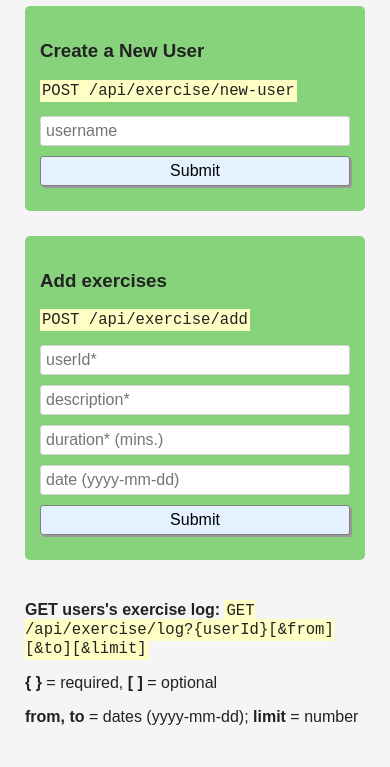
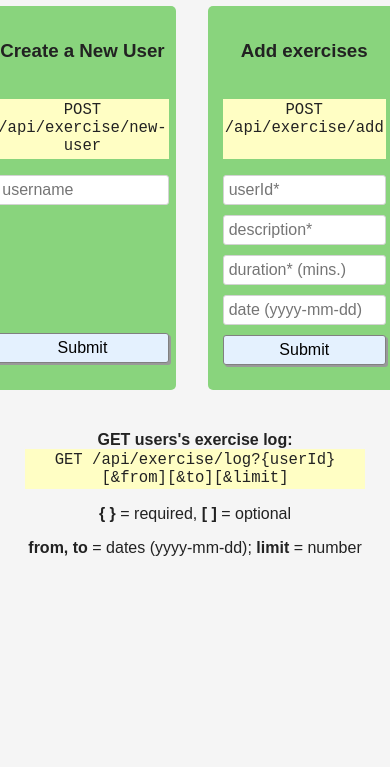
Before and after one commit to Stevegolden12/project-excerise-tracker, a website: page views/index.html in a window 390 px wide. Shown: the part 77-844 px from the top of the page. Drawn offline with Linux system fonts and the light colour scheme; files that its build step writes are made by us from their sources.

Commit message:
Index page layout
Added changes to the index page layout:

Even both forms to make them uniform

Even mutliple tags like h3 and code to give them more uniform look.

Added medium media query (768px) to adjust the layout

```diff
--- a/public/style.css
+++ b/public/style.css
@@ -10,8 +10,10 @@ body {
   background-color: #f5f5f5;
 }
 
+
 h1 {
   font-weight: bold;
+  text-align: center;
 }
 
 .bold {
@@ -19,17 +21,44 @@ h1 {
 }
 
 p {
-  max-width: 900px;
+  max-width: 100%;
+  text-align: center;
 }
+
+section {
+  display: flex;
+  justify-content: center;
+}
+
+#newUserForm {
+  margin-right: 1rem;
+  padding: 15px 7px 15px 7px;
+}
+
+#newExerciseForm {
+  margin-left: 1rem;
+}
+
+h3 {
+  text-align: center;
+  height: 40px;
+}
+
 
 form {
   margin-bottom: 25px;
   padding: 15px;
-  background-color: #87D37C;
+  background-color: hsl(112, 50%, 66%);
   display: inline-block;
   width: 100%;
   max-width: 340px;
   border-radius: 5px;
+}
+
+#uCreateSubmit {
+  margin-top: 128px;
+  border: 1px solid grey;
+  box-shadow: 2px 2px #999;
 }
 
 input {
@@ -60,4 +89,27 @@ code {
   font-size: 1.2em;
   background-color: #FFFEC4;
   padding: 2px;
+  display: inline-block;
 }
+
+.formCode {
+  height: 60px;
+}
+
+@media screen and (min-width: 768px) {
+  #newUserForm {
+    margin-right: 2rem;
+  }
+
+  #newExerciseForm {
+    margin-left: 2rem;
+  }
+
+  h3 {
+    height: auto;
+  }
+
+  .formCode{
+    height: auto;
+  }
+}
--- a/server.js
+++ b/server.js
@@ -81,11 +81,9 @@ var chkLimit = (rpath) => {
 
 //Create user route
 app.post('/api/exercise/new-user', (req, res) => {
-  console.log(req.body)
   var eUser = new exerciseUser({ username: req.body.username })
 
   eUser.save(eUser, function (err, user) {
-    console.log("User when saving is: " + user._id);
     if (err) { return console.error(err) }
     else {
       res.send('Your userId to access the tracker is: ' + user._id);
@@ -264,7 +262,7 @@ app.get('/api/exercise/log/:from?/:to?/:limit?', (req, res) => {
 
             if (moment(restPath[0]).isSameOrBefore(obj.date) && moment(restPath[1]).isSameOrAfter(obj.date)) {
 
-                gObj = {
+                let gObj = {
                   description: obj.description,
                   duration: obj.duration,
                   date: obj.date
--- a/views/index.html
+++ b/views/index.html
@@ -11,21 +11,23 @@
 <body>
   <div class="container">
     <h1>Exercise tracker</h1>
-    <form action="/api/exercise/new-user" method="post">
+    <section>
+      <form id="newUserForm" action="/api/exercise/new-user" method="post">
         <h3>Create a New User</h3>
-      <p><code>POST /api/exercise/new-user</code></p>
+        <p><code class="formCode">POST /api/exercise/new-user</code></p>
         <input id="uname" type="text" name="username" placeholder="username">
-      <input type="submit" value="Submit">
+        <input id="uCreateSubmit" type="submit" value="Submit">
       </form>
-    <form action="/api/exercise/add" method="post">
+      <form id="newExerciseForm" action="/api/exercise/add" method="post">
         <h3>Add exercises</h3>
-      <p><code>POST /api/exercise/add</code></p>
+        <p><code class="formCode">POST /api/exercise/add</code></p>
         <input id="uid" type="text" name="userId" placeholder="userId*">
         <input id="desc" type="text" name="description" placeholder="description*">
         <input id="dur" type="text" name="duration" placeholder="duration* (mins.)">
         <input id="dat" type="text" name="date" placeholder="date (yyyy-mm-dd)">
         <input type="submit" value="Submit">
       </form>
+    </section>
       <p><strong>GET users's exercise log: </strong><code>GET /api/exercise/log?{userId}[&amp;from][&amp;to][&amp;limit]</code></p>
       <p><strong>{ }</strong> = required, <strong>[ ]</strong> = optional</p>
       <p><strong>from, to</strong> = dates (yyyy-mm-dd); <strong>limit</strong> = number</p>
```
Lines whose indentation alone changed are shown as unchanged.
